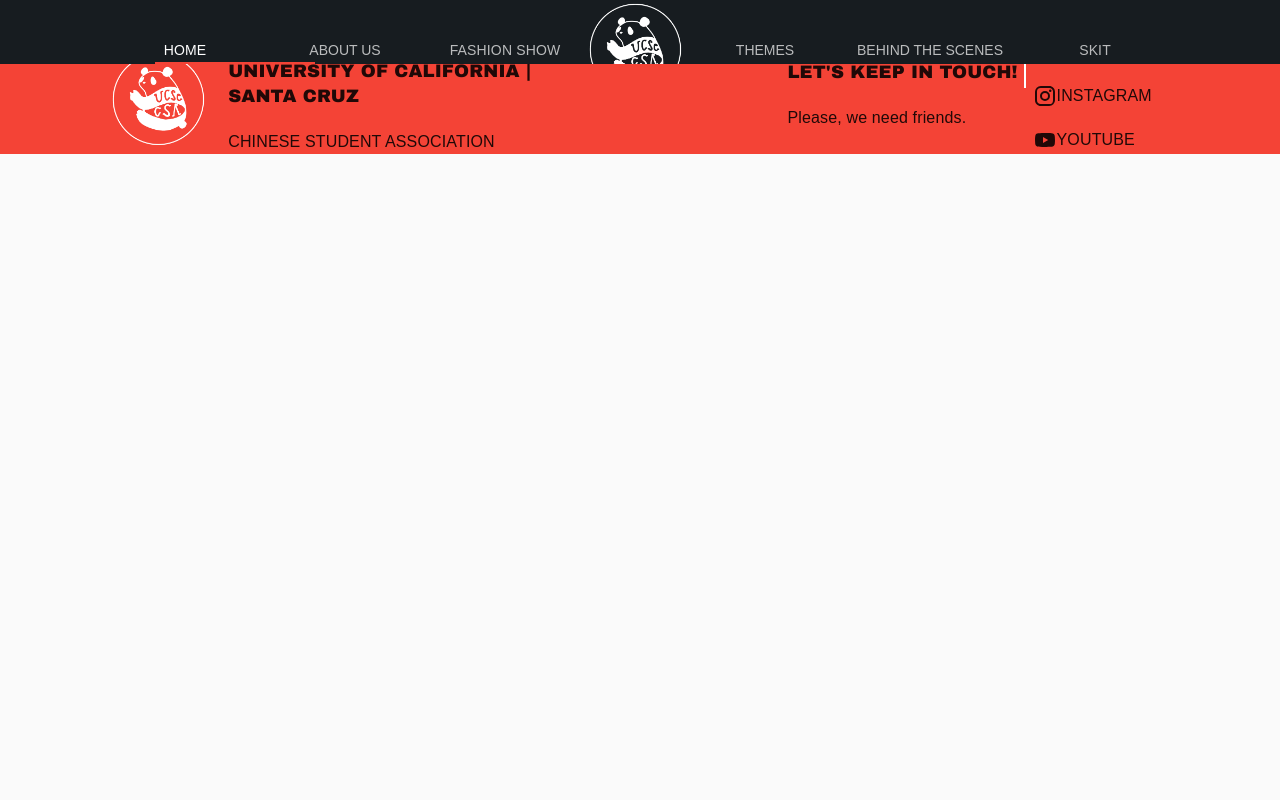
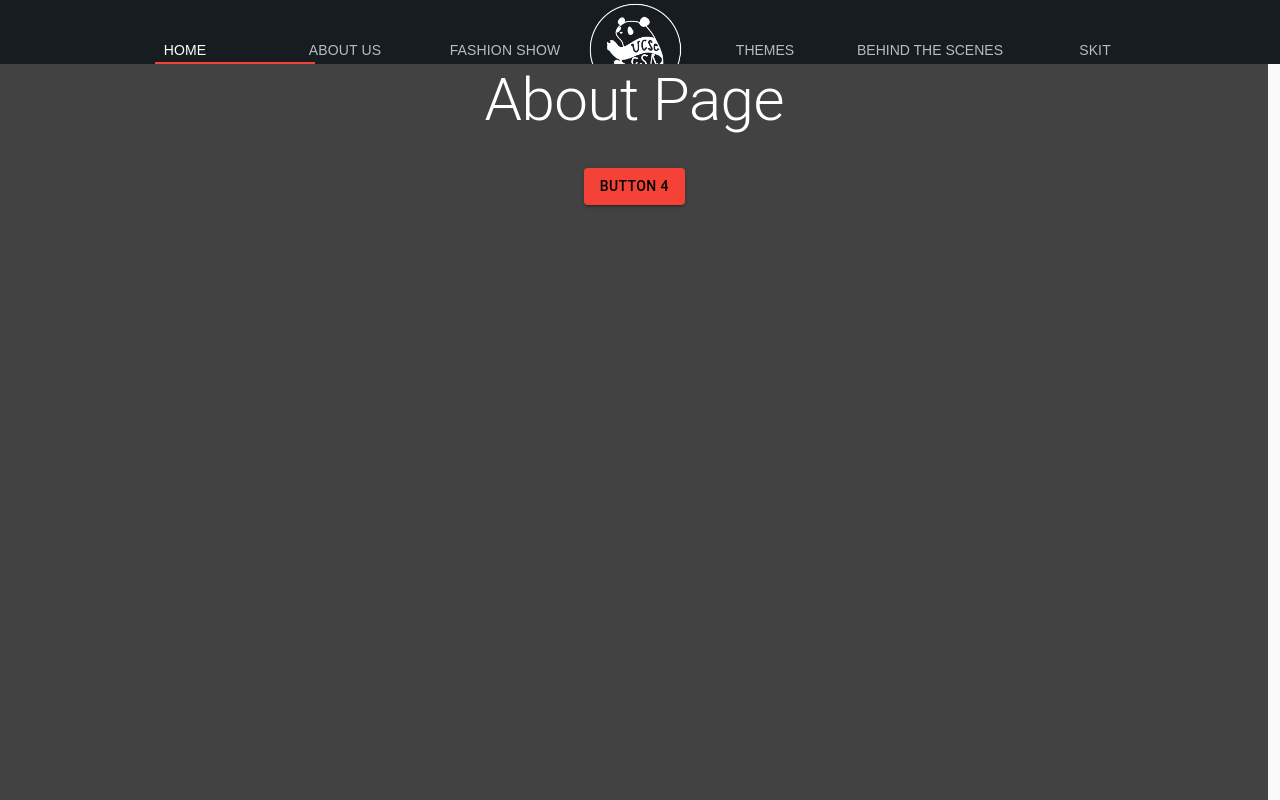
Before and after one commit to danielduydinh/Banquet_Site, a React (Create React App) app: page /about in a window 1280 px wide. Shown: the top 800 px of the page. Built offline with nearby package versions, Linux system fonts and the light colour scheme; a web font is replaced by a local one.

Commit message:
added navigation to mainpage buttons and some of the carousel

```diff
--- a/src/Components/AppBar.js
+++ b/src/Components/AppBar.js
@@ -12,6 +12,7 @@ import YouTubeIcon from '@material-ui/icons/YouTube';
 import PetsIcon from '@material-ui/icons/Pets';
 import Divider from '@material-ui/core/Divider';
 import Typography from '@material-ui/core/Typography';
+import LocationContext from './LocationContext';
 
 import {
   BrowserRouter as Router,
@@ -24,6 +25,7 @@ import Foodpage from '../Pages/FoodPage.js';
 import Skitpage from '../Pages/SkitPage.js';
 import Fashionpage from '../Pages/FashionPage.js';
 import Langpage from '../Pages/LangPage.js';
+import Aboutpage from '../Pages/AboutPage.js';
 import Menu from '@material-ui/core/Menu';
 import MenuItem from '@material-ui/core/MenuItem';
 
@@ -172,6 +174,11 @@ export default function Appbar() {
     setValue(newValue);
   };
 
+  /*
+  React.useEffect(() => {
+    console.log('inside useEffect, value is ' + value);
+  }, [value]);
+*/
   const classes = useStyles();
   return (
     <React.Fragment>
@@ -182,18 +189,24 @@ export default function Appbar() {
         <AppBar position="relative" className={classes.appBar}>
           <Tabs aria-label="simple tabs example" value={value} onChange={handleChange} centered>
             <Tab label="Home" to="/" component={Link} value='home'/>
-            <Tab label="About Us"/>
+            <Tab label="About Us" to="/about" component={Link} value='about'/>
             <Tab label="Fashion Show" to="/" component={Link} value='fashion'/>
             <img src={popo} className={classes.logo}/>
             <Tab label="Themes" value='themes' onClick={handleOpen}/>
             <Tab label="Behind the Scenes"/>
-            <Tab label="Skit" to="/" component={Link} value='skit'/>
+            <Tab label="Skit" to="/skit" component={Link} value='skit'/>
           </Tabs>
         </AppBar>
+        {console.log(value)}
 
           <Switch>
-            <Route exact path="/" component={Mainpage}/>
-            <Route path="/food" component={Foodpage} />
+            <Route exact path="/">
+              <LocationContext.Provider value={{value, setValue}}>
+                <Mainpage/>
+              </LocationContext.Provider>
+            </Route>
+            <Route exact path="/about" component={Aboutpage} />
+            <Route exact path="/food" component={Foodpage} />
             <Route exact path="/skit" component={Skitpage} />
             <Route exact path="/fashion" component={Fashionpage} />
             <Route exact path="/language" component={Langpage} />
--- /dev/null
+++ b/src/Components/LocationContext.js
@@ -0,0 +1,3 @@
+import React from 'react';
+const LocationContext = React.createContext();
+export default LocationContext;
--- /dev/null
+++ b/src/Pages/AboutPage.js
@@ -0,0 +1,73 @@
+import React from 'react';
+import Button from '@material-ui/core/Button';
+import Grid from '@material-ui/core/Grid';
+import Typography from '@material-ui/core/Typography';
+import { makeStyles } from '@material-ui/core/styles';
+import Container from '@material-ui/core/Container';
+import { createMuiTheme } from '@material-ui/core/styles';
+import { ThemeProvider } from '@material-ui/core/styles';
+
+import {
+    BrowserRouter as Router,
+    Switch,
+    Route,
+    Link
+  } from "react-router-dom";
+
+const theme = createMuiTheme({
+  palette: {
+    type: 'dark',
+    primary: {
+      light: '#ff7961',
+      main: '#f44336',
+      dark: '#ba000d',
+      contrastText: '#000',
+    },
+    secondary: {
+      light: '#ff7961',
+      main: '#f44336',
+      dark: '#ba000d',
+      contrastText: '#000',
+    },
+    background: {
+      default: '#424242',
+      paper: '#424242',
+    },
+  },
+});
+const useStyles = makeStyles((theme) => ({
+  PageContent: {
+    backgroundColor: '#424242',
+    padding: theme.spacing(8, 0, 6),
+    width: '99.1vw',
+    height: '100vh',
+  },
+  PageButtons: {
+    marginTop: theme.spacing(4),
+  },
+}));
+
+export default function Aboutpage() {
+  const classes = useStyles();
+
+  return (
+    <ThemeProvider theme={theme}>
+      <div className={classes.PageContent}>
+        <Container maxWidth="sm">
+          <Typography component="h1" variant="h2" align="center" color="textPrimary" gutterBottom>
+            About Page
+          </Typography>
+                <div className={classes.PageButtons}>
+                    <Grid container spacing={2} justify="center">
+                    <Grid item>
+                            <Button variant="contained" color="primary">
+                                Button 4
+                            </Button>
+                    </Grid>
+                    </Grid>
+                </div>
+        </Container>
+      </div>
+    </ThemeProvider>
+  )
+}
--- a/src/Pages/MainPage.js
+++ b/src/Pages/MainPage.js
@@ -14,7 +14,15 @@ import "../../node_modules/bootstrap/dist/css/bootstrap.css"
 import { spacing } from '@material-ui/system';
 import Paper from '@material-ui/core/Paper';
 import tDance from '../Photos/tdance.png';
+import Foodpage from '../Pages/FoodPage.js';
+import LocationContext from '../Components/LocationContext.js';
 
+import {
+  BrowserRouter as Router,
+  Switch,
+  Route,
+  Link
+} from "react-router-dom";
 
 const theme = createMuiTheme({
   typography: {
@@ -85,21 +93,22 @@ export default function Mainpage() {
     setIndex(selectedIndex);
   };
 
-  function handleClick(){
-    console.log('clicked click');
+  const handleAbout = (setValue) => {
+    setValue('about');
   }
 
-  function handleFood(){
-    console.log('clicked food');
+  const handleSkit = (setValue) => {
+    setValue('skit');
+  }
+
+  // there isnt a banquet page atm so this links to skit
+  const handleBanquet = (setValue) => {
+    setValue('skit');
   }
 
   return (
     <ThemeProvider theme={theme}>
       <div className={classes.PageContent}>
-
-        {/*<button onClick={() => handleClick()}>
-          Click me
-  </button>*/}
 
         <Container maxWidth="1/4">
             <Box width="1501px" className={classes.IntroPhoto} paddingTop='20px'>
@@ -129,47 +138,69 @@ export default function Mainpage() {
             </Typography>
           </Box>
           <div className={classes.PageButtons}>
+            <LocationContext.Consumer>
+              {({value, setValue}) => (
                 <Grid container spacing={2} justify="center">
                   <Grid item>
-                <Button variant="contained" color="#171C20" className={classes.buttons}>
+                    <Link to="/about">
+                      <Button variant="contained" color="#171C20" className={classes.buttons}
+                        onClick={() => handleAbout(setValue)}>
                         LEARN MORE ABOUT US
                       </Button>
+                    </Link>
                   </Grid>
                   <Grid item>
-                <Button variant="contained" color='#171C20' className={classes.buttons}>
+                    <Link to="/skit">
+                      <Button variant="contained" color='#171C20' className={classes.buttons}
+                        onClick={() => handleBanquet(setValue)}>
                         WATCH THE BANQUET!
                       </Button>
+                    </Link>
                   </Grid>
                 </Grid>
+              )}
+            </LocationContext.Consumer>
           </div>
           <Grid className={classes.carouselContainer}>
             <Grid item>
               <div className={classes.carouseldiv} >
+              <LocationContext.Consumer>
+              {({value, setValue}) => (
                 <Carousel activeIndex={index} onSelect={handleSelect} borderRadius="16px">
+
                     <Carousel.Item>
+                    <Link to="/about">
                       <img
                         className="d-block w-100"
                         src="https://dogtime.com/assets/uploads/2018/10/puppies-cover.jpg"
                         alt="Food"
+                        onClick={() => handleAbout(setValue)}
                       />
+                      </Link>
                       <Carousel.Caption>
                         <Typography component="h2" align="center" color="textPrimary" gutterBottom>
                           ABOUT US
                         </Typography>
                       </Carousel.Caption>
                     </Carousel.Item>
+
+
                     <Carousel.Item>
+                    <Link to="/skit">
                       <img
                         className="d-block w-100"
                         src="https://dogtime.com/assets/uploads/2018/10/puppies-cover.jpg"
                         alt="Skit"
+                        onClick={() => handleSkit(setValue)}
                       />
+                      </Link>
                       <Carousel.Caption>
                         <Typography component="h2" align="center" color="textPrimary" gutterBottom>
                           FASHION SHOW
                         </Typography>
                       </Carousel.Caption>
                     </Carousel.Item>
+
                   <Carousel.Item>
                     <img
                       className="d-block w-100"
@@ -207,6 +238,8 @@ export default function Mainpage() {
                     </Carousel.Caption>
                   </Carousel.Item>
                 </Carousel>
+                )}
+                </LocationContext.Consumer>
               </div>
             </Grid>
           </Grid>
```
Lines whose indentation alone changed are shown as unchanged.
